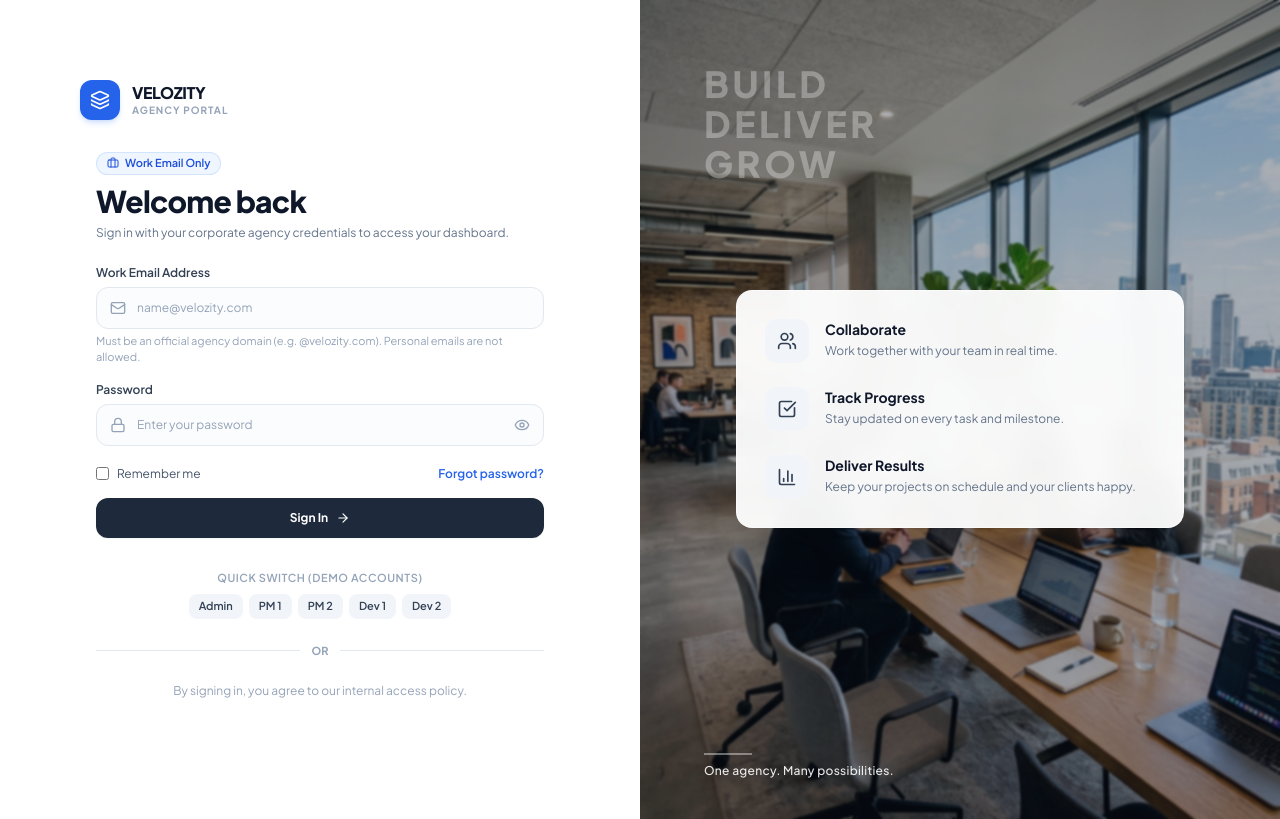
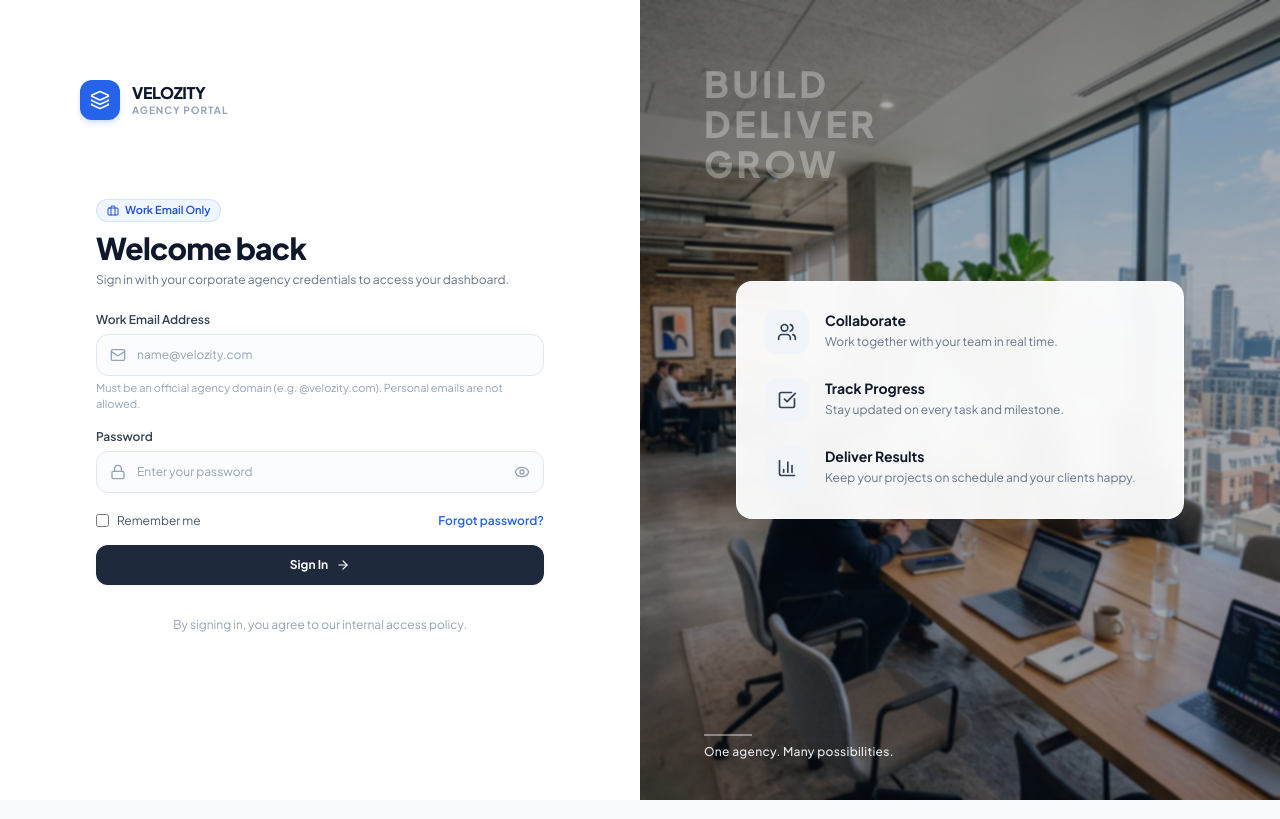
Before and after one commit to ismayra-devx/velozity-client-project-dashboard, a React (Vite) app in the folder client/: page / in a window 1280 px wide. Built offline with nearby package versions, Linux system fonts and the light colour scheme; no server answers.

Commit message:
refactor(auth): remove Quick Switch demo buttons and OR divider from LoginPage

```diff
--- a/client/src/pages/LoginPage.tsx
+++ b/client/src/pages/LoginPage.tsx
@@ -80,12 +80,6 @@ export const LoginPage: React.FC = () => {
     } finally {
       setIsSubmitting(false);
     }
-  };
-
-  const setDemoUser = (demoEmail: string) => {
-    setEmail(demoEmail);
-    setPassword('Password123!');
-    setError('');
   };
 
   return (
@@ -211,62 +205,7 @@ export const LoginPage: React.FC = () => {
             </button>
           </form>
 
-          {/* Quick Demo Logins for Convenience */}
-          <div className="pt-2">
-            <div className="text-[11px] font-semibold text-slate-400 uppercase tracking-wider mb-2 text-center">
-              Quick Switch (Demo Accounts)
-            </div>
-            <div className="flex flex-wrap items-center justify-center gap-1.5">
-              <button
-                type="button"
-                onClick={() => setDemoUser('admin@velozity.com')}
-                className="px-2.5 py-1 text-[11px] font-semibold bg-slate-100 text-slate-700 hover:bg-slate-200 rounded-lg transition-colors"
-              >
-                Admin
-              </button>
-              <button
-                type="button"
-                onClick={() => setDemoUser('pm1@velozity.com')}
-                className="px-2.5 py-1 text-[11px] font-semibold bg-slate-100 text-slate-700 hover:bg-slate-200 rounded-lg transition-colors"
-              >
-                PM 1
-              </button>
-              <button
-                type="button"
-                onClick={() => setDemoUser('pm2@velozity.com')}
-                className="px-2.5 py-1 text-[11px] font-semibold bg-slate-100 text-slate-700 hover:bg-slate-200 rounded-lg transition-colors"
-              >
-                PM 2
-              </button>
-              <button
-                type="button"
-                onClick={() => setDemoUser('dev1@velozity.com')}
-                className="px-2.5 py-1 text-[11px] font-semibold bg-slate-100 text-slate-700 hover:bg-slate-200 rounded-lg transition-colors"
-              >
-                Dev 1
-              </button>
-              <button
-                type="button"
-                onClick={() => setDemoUser('dev2@velozity.com')}
-                className="px-2.5 py-1 text-[11px] font-semibold bg-slate-100 text-slate-700 hover:bg-slate-200 rounded-lg transition-colors"
-              >
-                Dev 2
-              </button>
-            </div>
-          </div>
-
-          <div className="relative my-6">
-            <div className="absolute inset-0 flex items-center">
-              <div className="w-full border-t border-slate-200" />
-            </div>
-            <div className="relative flex justify-center text-xs uppercase">
-              <span className="bg-white px-3 text-[11px] font-bold text-slate-400">
-                OR
-              </span>
-            </div>
-          </div>
-
-          <div className="text-center">
+          <div className="text-center pt-2">
             <p className="text-xs text-slate-400">
               By signing in, you agree to our internal access policy.
             </p>
```
